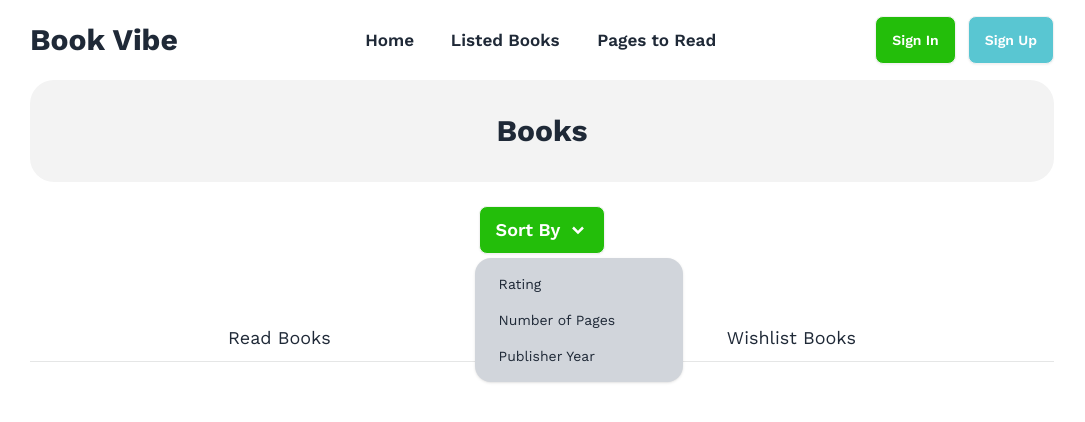
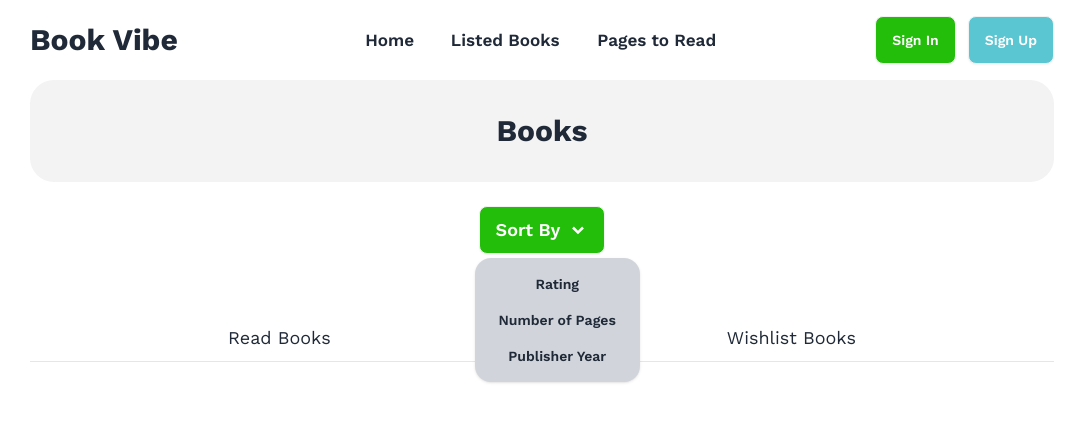
Before and after one commit to GaziFayaz/Book-Vibe, a React (Vite) app in the folder B9A8-Book-Review/: page /listed-books in a window 1280 px wide. Both pictures are taken after a click on the heading "Sort By". Shown: the top 422 px of the page, without its empty margins (98-1183 px from the left). Built offline with nearby package versions, Linux system fonts and the light colour scheme; a web font is replaced by a local one.

Commit message:
modify sorting dropdown menu

```diff
--- a/B9A8-Book-Review/src/Components/ListedBooks/ListedBooks.jsx
+++ b/B9A8-Book-Review/src/Components/ListedBooks/ListedBooks.jsx
@@ -17,15 +17,15 @@ const ListedBooks = () => {
 						<p className="text-lg font-semibold">Sort By</p>
 						<BiSolidChevronDown className="text-xl" />
 					</summary>
-					<ul className="p-2 shadow menu dropdown-content z-[1] rounded-box w-52 bg-gray-300">
+					<ul className="p-2 shadow menu dropdown-content z-[10] rounded-box bg-gray-300 font-semibold items-center">
 						<li onClick={() => setSortType("rating")}>
-							<a>Rating</a>
+							<a className="text-nowrap">Rating</a>
 						</li>
 						<li onClick={() => setSortType("pageNumber")}>
-							<a>Number of Pages</a>
+							<a className="text-nowrap">Number of Pages</a>
 						</li>
 						<li onClick={() => setSortType("publishYear")}>
-							<a>Publisher Year</a>
+							<a className="text-nowrap">Publisher Year</a>
 						</li>
 					</ul>
 				</details>
```
